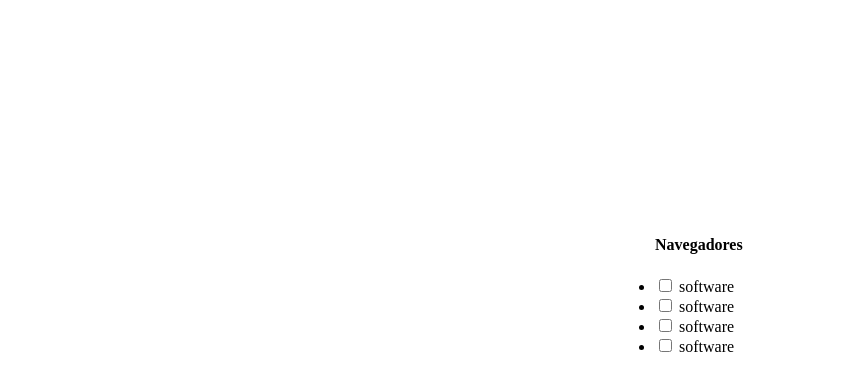
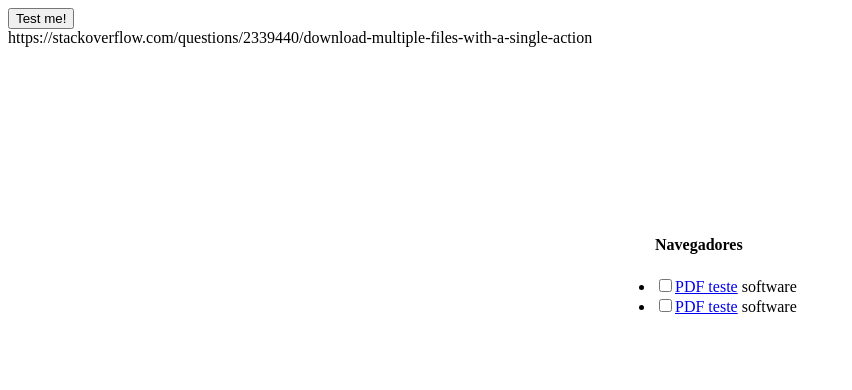
Before and after one commit to dmudo/tropicalpneus_softwares, a plain HTML site: page index.html in a window 1280 px wide. Shown: the whole page, without its empty margins (0-852 px from the left). Drawn offline with nearby package versions, Linux system fonts and the light colour scheme.

Commit message:
WORK all download

```diff
--- a/index.html
+++ b/index.html
@@ -12,43 +12,60 @@
     <script src="https://ajax.googleapis.com/ajax/libs/jquery/2.1.1/jquery.min.js"></script>
     <script src="https://code.jquery.com/jquery-3.4.1.min.js"></script>
   </head>
+
+  <!-- Script para acionar o botão de download-->
+  <script language="JavaScript" type="text/javascript">
+
+
+
+function downloadAll(urls) {
+  var link = document.createElement('a');
+
+  link.setAttribute('download', null);
+  link.style.display = 'none';
+
+  document.body.appendChild(link);
+
+  for (var i = 0; i < urls.length; i++) {
+    link.setAttribute('href', urls[i]);
+    link.click();
+  }
+
+  document.body.removeChild(link);
+}
+</script>
+
   <body>
+  <!-- Download Button-->
 
     <div class="container">
      <div class="child">
+
         <ul>
-            <h4>Navegadores</h4>
+           <h4>Navegadores</h4>
         <li>
-        <label for="cb_5hco5" title="Sobre o software">
-            <input type="checkbox" class="js-homepage-app-checkbox" name="apps" value="vlc" id="cb_5hco5">
-            <span class="icn16 icn16_qsikq;"></span>
+        <label title="Sobre o software">
+            <input type="checkbox" name="apps" value="http://localhost:9090/tropicalpneus_softwares/doc/teste.pdf" id="apps_1"><a href="http://localhost:9090/tropicalpneus_softwares/doc/teste.pdf">PDF teste</a>
             <font style="vertical-align: inherit;"> software </font>
         </label>
         </li>
         <li>
-            <label for="cb_5hco5" title="Sobre o software">
-                <input type="checkbox" class="js-homepage-app-checkbox" name="apps" value="vlc" id="cb_5hco5">
-                <span class="icn16 icn16_qsikq;"></span>
-                <font style="vertical-align: inherit;"> software </font>
-            </label>
-            </li>
-            <li>
-                <label for="cb_5hco5" title="Sobre o software">
-                    <input type="checkbox" class="js-homepage-app-checkbox" name="apps" value="vlc" id="cb_5hco5">
-                    <span class="icn16 icn16_qsikq;"></span>
-                    <font style="vertical-align: inherit;"> software </font>
-                </label>
-                </li>
-                <li>
-                    <label for="cb_5hco5" title="Sobre o software">
-                        <input type="checkbox" class="js-homepage-app-checkbox" name="apps" value="vlc" id="cb_5hco5">
-                        <span class="icn16 icn16_qsikq;"></span>
-                        <font style="vertical-align: inherit;"> software </font>
-                    </label>
-                </li>
+        <label title="Sobre o software">
+            <input type="checkbox" name="apps" value="http://localhost:9090/tropicalpneus_softwares/doc/teste.pdf" id="apps_2"><a href="http://localhost:9090/tropicalpneus_softwares/doc/teste.pdf">PDF teste</a>
+            <font style="vertical-align: inherit;"> software </font>
+        </label>
+        </li>
         </ul>
+
      </div>
+    </div>
+    <div class="button">
+       <button onclick="downloadAll(window.links)">Test me!</button>
+    </div>
 
-    </div>
-  </body>
+
+
+</body>
 </html>
+
+https://stackoverflow.com/questions/2339440/download-multiple-files-with-a-single-action
```
